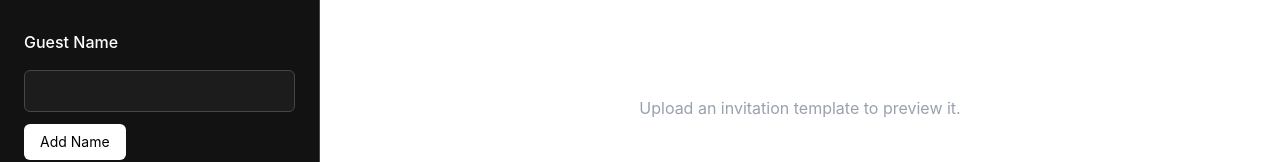
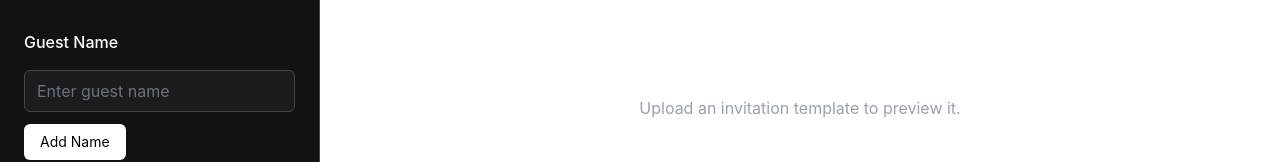
Before and after one commit to linaghazy/Invitation-Generator-React, a React (Vite) app: page / in a window 1280 px wide. Shown: the part 322-484 px from the top of the page. Built offline with nearby package versions, Linux system fonts and the light colour scheme.

Commit message:
Separate manual and CSV guest lists

```diff
--- a/src/App.jsx
+++ b/src/App.jsx
@@ -6,12 +6,8 @@ import InvitationPreview from "./components/InvitationPreview";
 function App() {
 
   const [template, setTemplate] = useState(null);
-  const [guestNames, setGuestNames] = useState([]);
+
   const [selectedGuest, setSelectedGuest] = useState(null);
-  const [namePosition, setNamePosition] = useState({
-    x: 50,
-    y: 50,
-  });
 
 
   return (
@@ -21,16 +17,14 @@ function App() {
       <div className="flex min-h-[calc(100vh-60px)]">
         <SideBar
         setTemplate={setTemplate}
-        guestNames={guestNames}
-        setGuestNames={setGuestNames}
         selectedGuest={selectedGuest}
         setSelectedGuest={setSelectedGuest}
         />
+
         <InvitationPreview
         template={template}
         selectedGuest={selectedGuest}
-        namePosition={namePosition}
-        setNamePosition={setNamePosition} />
+        />
       </div>
     </div>
   );
--- a/src/components/CsvUpload.jsx
+++ b/src/components/CsvUpload.jsx
@@ -1,4 +1,4 @@
-function CsvUpload({ guestNames, setGuestNames, setSelectedGuest }) {
+function CsvUpload({ guestNames, setGuestNames, selectedGuest, setSelectedGuest }) {
   const handleFileChange = (event) => {
     const file = event.target.files[0];
 
@@ -56,7 +56,7 @@ reader.readAsText(file);
               key={index}
               onClick={() => setSelectedGuest(guest)}
               className={`mb-2 block w-full rounded-md px-3 py-2 text-left text-sm transition ${
-                setSelectedGuest === guest
+                selectedGuest === guest
                   ? "bg-white text-black"
                   : "bg-[#1c1c1c] text-gray-300 hover:bg-[#2a2a2a]"
               }`}
--- a/src/components/InvitationPreview.jsx
+++ b/src/components/InvitationPreview.jsx
@@ -1,5 +1,9 @@
-function InvitationPreview({ template, selectedGuest, namePosition, setNamePosition}) {
-
+import { useState } from "react";
+function InvitationPreview({ template, selectedGuest }) {
+    const [namePosition, setNamePosition] = useState({
+        x: 50,
+        y: 50,
+       });
     const handleImageClick = (event) => {
         const image = event.currentTarget;
         const rect = event.currentTarget.getBoundingClientRect();
--- a/src/components/NameInput.jsx
+++ b/src/components/NameInput.jsx
@@ -2,15 +2,15 @@ import { useState } from "react";
 
 
 function NameInput({ guestNames, setGuestNames, selectedGuest, setSelectedGuest }) {
-    const[name, setName] = useState(" ");
+    const[name, setName] = useState("");
 
     const handleAddName= () => {
-        if (name.trim() === " ") {
+        if (name.trim() === "") {
             return;
         }
 
         setGuestNames([...guestNames, name]);
-        setName(" ");
+        setName("");
     };
 
     return (
--- a/src/components/SideBar.jsx
+++ b/src/components/SideBar.jsx
@@ -5,8 +5,12 @@ import { useState } from "react";
 
 
 
-function Sidebar({ setTemplate, guestNames, setGuestNames, selectedGuest, setSelectedGuest }) {
-    const [inputMode, setInputMode] = useState("manual")
+function Sidebar({ setTemplate, selectedGuest, setSelectedGuest }) {
+  const [manualGuestNames, setManualGuestNames] = useState([]);
+  const [csvGuestNames, setCsvGuestNames] = useState([]);
+  const [inputMode, setInputMode] = useState("manual");
+
+
   return (
     <aside className="w-80 min-h-full bg-[#121212] p-6 text-white border-r border-[#444748]">
       <h2 className="text-lg">
@@ -46,8 +50,8 @@ function Sidebar({ setTemplate, guestNames, setGuestNames, selectedGuest, setSel
 
   {inputMode === "manual" && (
     <NameInput
-      guestNames={guestNames}
-      setGuestNames={setGuestNames}
+      guestNames={manualGuestNames}
+      setGuestNames={setManualGuestNames}
       selectedGuest={selectedGuest}
       setSelectedGuest={setSelectedGuest}
     />
@@ -55,10 +59,10 @@ function Sidebar({ setTemplate, guestNames, setGuestNames, selectedGuest, setSel
 
   {inputMode === "csv" && (
     <CsvUpload
-    guestNames={guestNames}
-    setGuestNames={setGuestNames}
+    guestNames={csvGuestNames}
+    setGuestNames={setCsvGuestNames}
     selectedGuest={selectedGuest}
-    setSelectedGuest={selectedGuest}
+    setSelectedGuest={setSelectedGuest}
         />
   )}
 </div>
```
